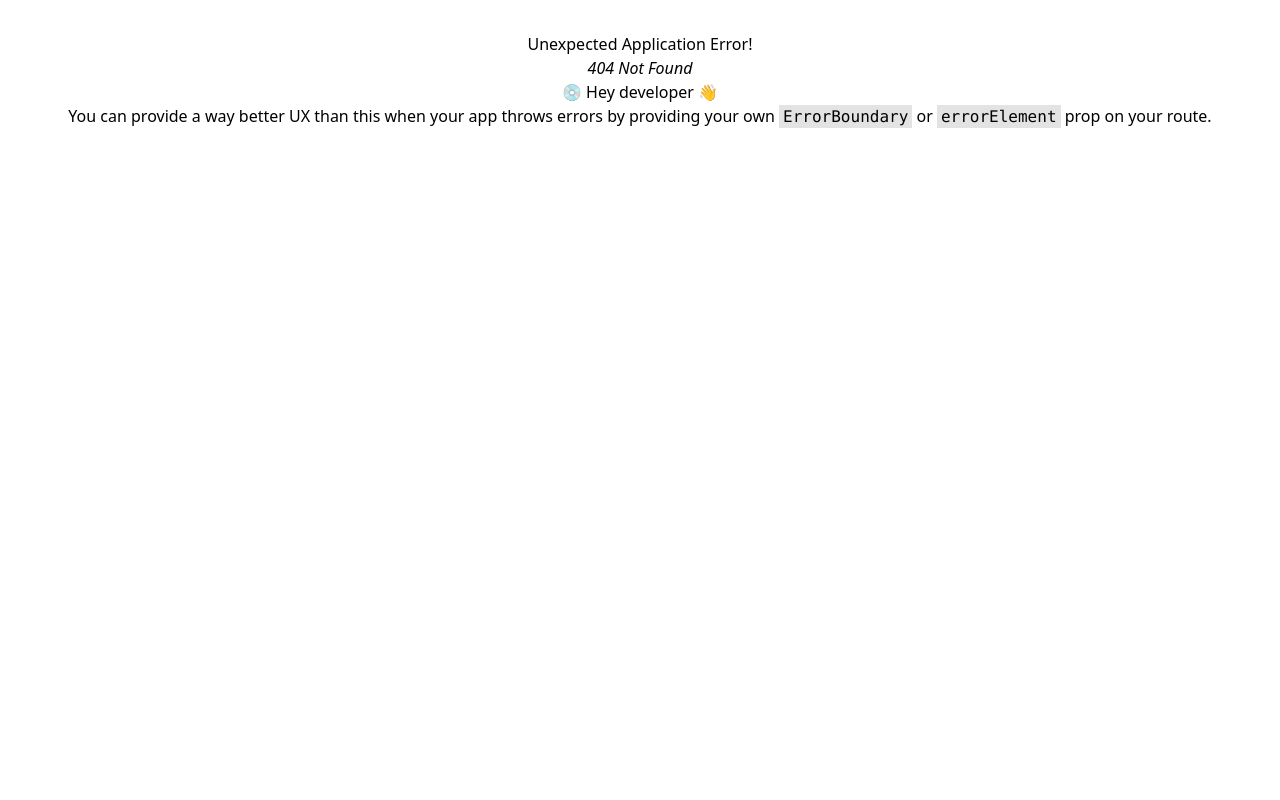
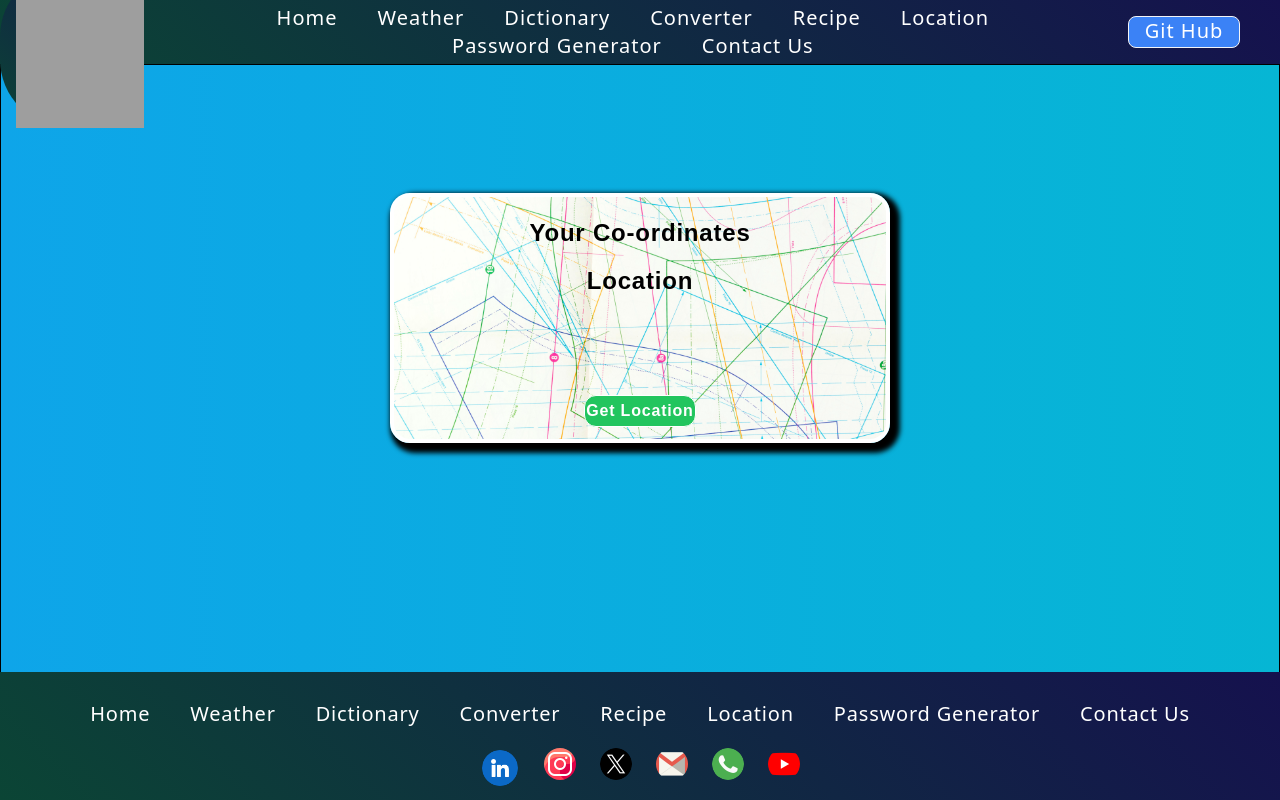
Before and after one commit to Vikash-Bachhety/API-Galaxy, a React (Vite) app: page /Location in a window 1280 px wide. Before the commit this address had no page. Built offline with nearby package versions, Linux system fonts and the light colour scheme; grey boxes are pictures that could not be loaded.

Commit message:
add location section

```diff
--- a/src/Components/Components.css
+++ b/src/Components/Components.css
@@ -16,20 +16,26 @@
 
 .backGroundAnimate {
     animation-name: backGroundAnimate;
-    animation-duration: 2s;
+    animation-duration: 8s;
     animation-timing-function: cubic-bezier(0.165, 0.84, 0.44, 1);
     animation-iteration-count: infinite;
 }
 
 @keyframes backGroundAnimate {
     0% {
-        background-color: #0c0e32fb;
+        background: linear-gradient(45deg, #45160b, #4e1128);
+    }
+    25% {
+        background: linear-gradient(45deg, #1c450b, #36114e);
     }
     50% {
-        background-color: #081b22fb;
+        background: linear-gradient(45deg, #45350b, #4e1144);
+    }
+    75% {
+        background: linear-gradient(45deg, #0b4535, #15114e);
     }
     100% {
-        background-color: #180721fb;
+        background: linear-gradient(45deg, #0b3845, #111a4e);
     }
 }
 
--- a/src/Components/Footer.jsx
+++ b/src/Components/Footer.jsx
@@ -16,6 +16,7 @@ function Footer() {
         <Links to="Dictionary" text="Dictionary" />
         <Links to="Converter" text="Converter" />
         <Links to="Recipe" text="Recipe" />
+        <Links to = "Location" text='Location'/>
         <Links to="Password" text="Password Generator" />
         <Links to="Contact" text="Contact Us" />
       </div>
--- a/src/Components/Header.jsx
+++ b/src/Components/Header.jsx
@@ -16,6 +16,7 @@ function Header() {
                <Links to = "Dictionary" text='Dictionary'/>
                <Links to = "Converter" text='Converter'/>
                <Links to = "Recipe" text='Recipe'/>
+               <Links to = "Location" text='Location'/>
                <Links to = "Password" text='Password Generator'/>
                <Links to = "Contact" text='Contact Us'/>
             </div>
--- /dev/null
+++ b/src/Components/Location.jsx
@@ -0,0 +1,72 @@
+import React, { useState } from "react";
+import bg from "../assets/bg.jpg"
+import map from "../assets/map.jpg"
+
+function Location() {
+  const [address, setAddress] = useState("");
+  const [location, setLocation] = useState("");
+
+  const getLocation = () => {
+    if (navigator.geolocation) {
+      navigator.geolocation.getCurrentPosition(
+        (position) => {
+          const { latitude, longitude } = position.coords;
+          getWeather(latitude, longitude);
+          setLocation(`latitude ${latitude} & longitude ${longitude}`);
+        },
+        (error) => {
+          console.log(error.message);
+        }
+      );
+    }
+  };
+
+  const getWeather = async (latitude, longitude) => {
+    const key = "063675c4f0109f566af805547baa87e5";
+    const url = `https://api.openweathermap.org/geo/1.0/reverse?lat=${latitude}&lon=${longitude}&limit=5&appid=${key}`;
+    try {
+      const response = await fetch(url);
+      const data = await response.json();
+      const { country, name, state } = data[0];
+      setAddress(`${name} ${country} ${state}`);
+    } catch (error) {
+      console.log("Fetching error is " + error);
+    }
+  };
+
+  return (
+    <div className="bg-gradient-to-r from-sky-500 to-cyan-500 flex flex-col justify-center sm:flex-row bg-center border border-black w-full bg-cover sm:h-[90vh] mt-12 sm:mt-8 left-0 font-serif tracking-wider bg-scroll">
+      <div
+        style={{
+          position: "relative",
+          marginTop: "10%",
+          fontFamily:"sans-serif",
+          borderRadius: "20px",
+          display: "flex",
+          flexDirection: "column",
+          alignItems: "center",
+          width: "500px",
+          height: "250px",
+          border: "4px solid white",
+          boxShadow: "5px 5px 5px 5px rgb(0,0,0)",
+          backgroundImage: `url(${map})`,
+          backgroundPosition:"center",
+          backgroundSize:"cover"
+        }}
+      >
+        <h1 className="font-bold mt-5 text-2xl">Your Co-ordinates</h1>
+        <p className="text-lg font-semibold py-2">{location}</p>
+        <h1 className="font-bold text-2xl">Location</h1>
+        <p className="text-lg font-semibold py-2">{address}</p>
+        <button
+          className="absolute bottom-3 w-28 h-6 sm:h-8 rounded-xl bg-green-500 text-white border border-white font-semibold"
+          onClick={getLocation}
+        >
+          Get Location
+        </button>
+      </div>
+    </div>
+  );
+}
+
+export default Location;
--- a/src/main.jsx
+++ b/src/main.jsx
@@ -10,6 +10,7 @@ import Dictionary from './Components/Dictionary.jsx';
 import Converter from './Components/Converter.jsx';
 import Contact from './Components/Contact Us.jsx';
 import Password from './Components/Password Generator.jsx';
+import Location from './Components/Location.jsx';
 
 const router = createBrowserRouter([
   {
@@ -31,6 +32,10 @@ const router = createBrowserRouter([
       {
         path: "/Recipe",
         element: <Recipe/>
+      },
+      {
+        path: "/Location",
+        element: <Location/>
       },
       {
         path: "/Dictionary",
```
Also changed, not shown: src/assets/map.jpg (added), 1 other file (tests, documents, lock files or other folders).
